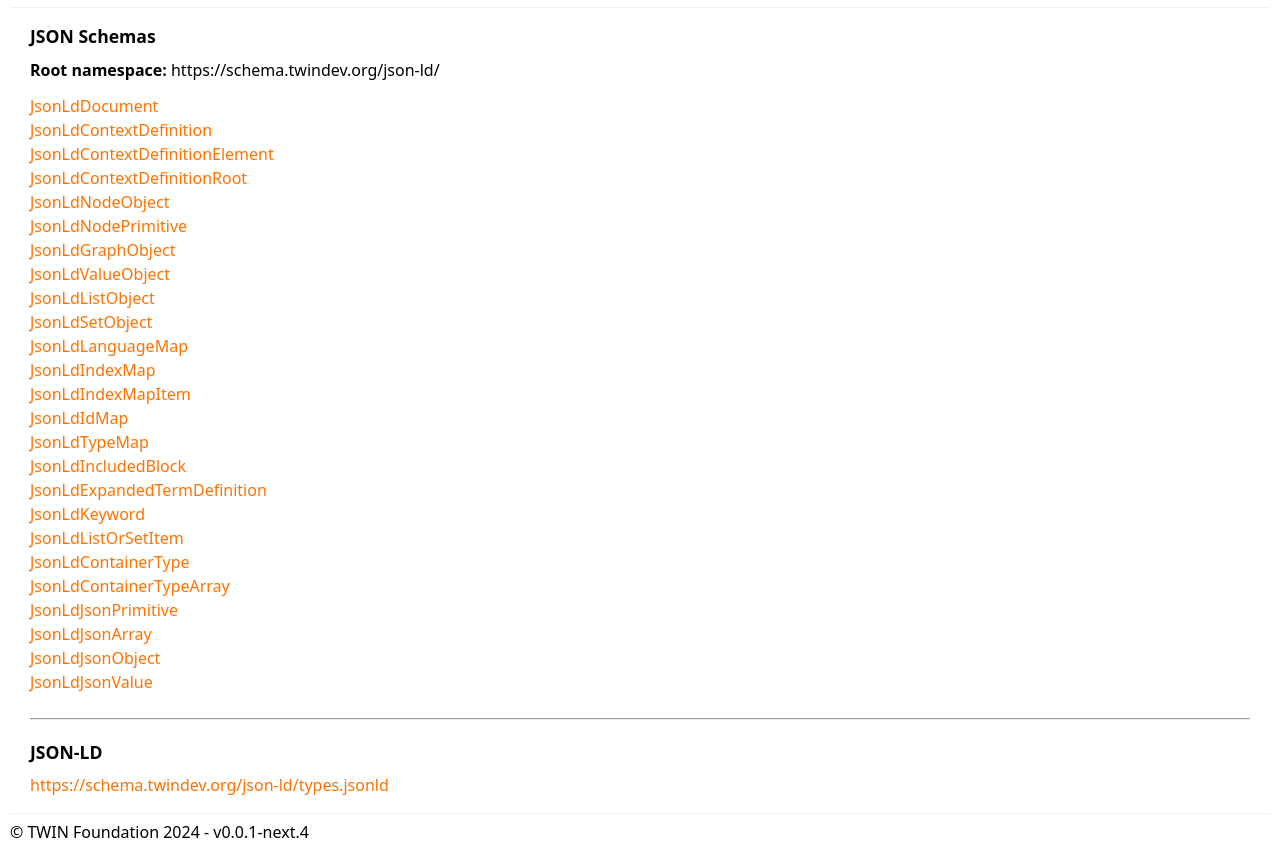
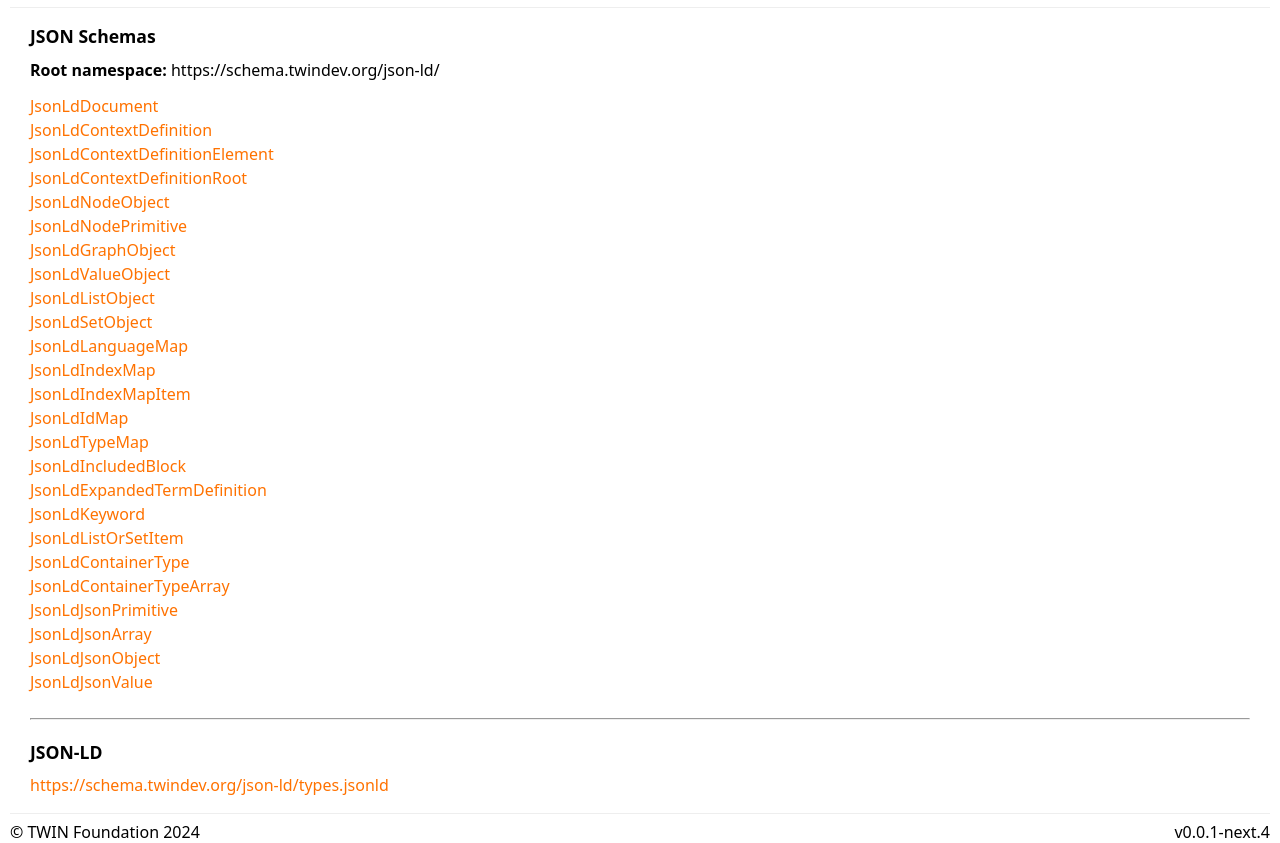
Before and after one commit to twinfoundation/schema, a website: page json-ld/types.html in a window 1280 px wide. Shown: the part 45-888 px from the top of the page. Drawn offline with Linux system fonts and the light colour scheme.

Commit message:
Update footer

```diff
--- a/json-ld/types.html
+++ b/json-ld/types.html
@@ -69,6 +69,9 @@
 				<a href="./types.jsonld">https://schema.twindev.org/json-ld/types.jsonld</a>
 			</p>
 		</main>
-		<footer>&copy; TWIN Foundation 2024 - v0.0.1-next.4</footer>
+		<footer>
+			<span>&copy; TWIN Foundation 2024</span>
+			<span>v0.0.1-next.4</span>
+		</footer>
 	</body>
 </html>
```
Also changed, not shown: aig/types.html (+1 -1 lines), ais/types.html (+1 -1 lines), framework/types.html (+1 -1 lines), index.html (+1 -1 lines).
